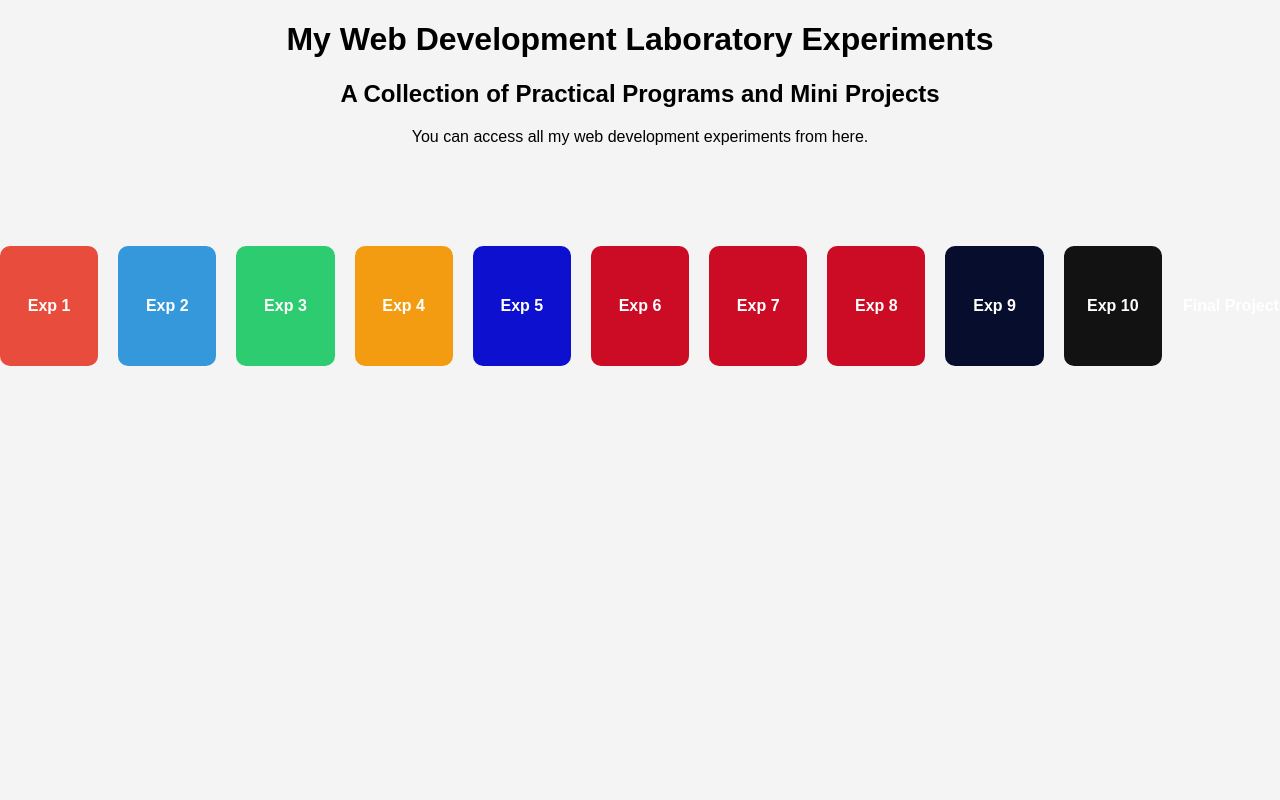
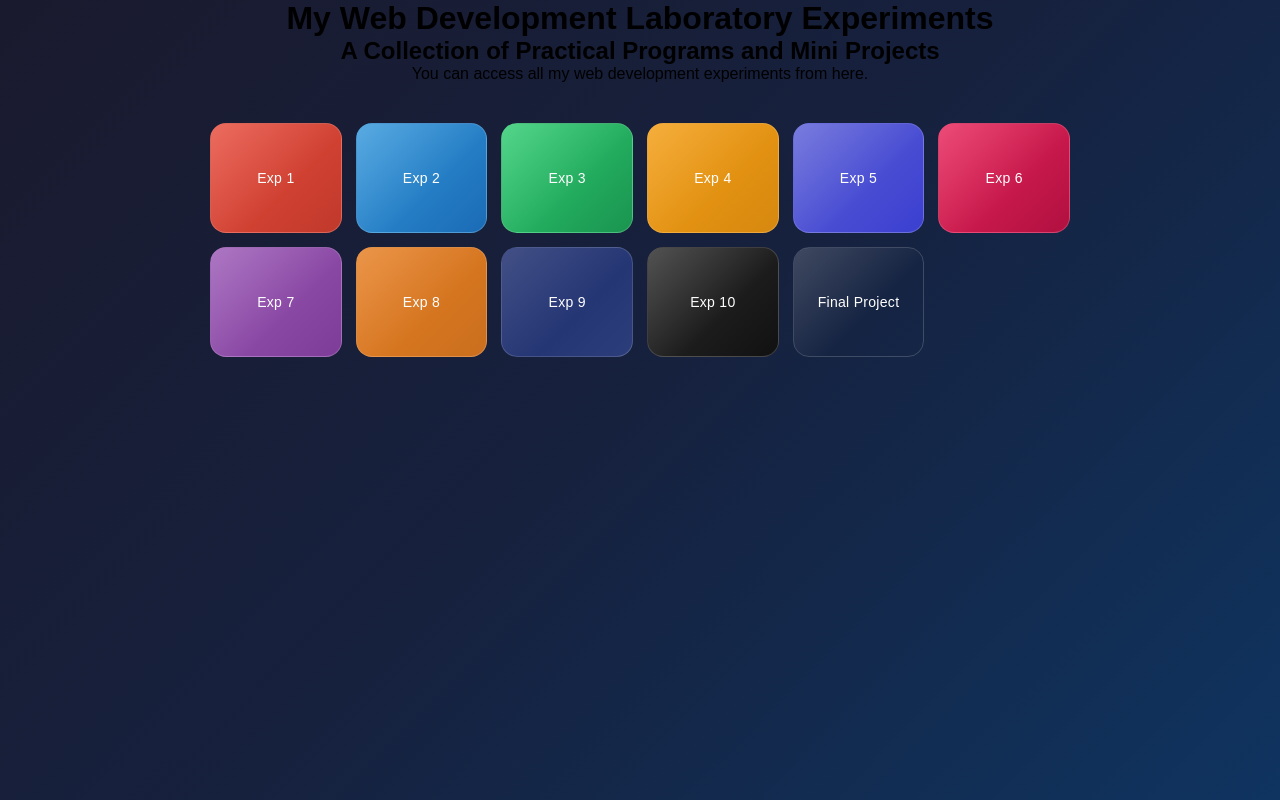
Before and after one commit to chinthakuntamanojreddy-cyber/WebTech, a PHP site: page / in a window 1280 px wide. Run offline with PHP 8.4, Linux system fonts and the light colour scheme.

Commit message:
Update style.css

```diff
--- a/style.css
+++ b/style.css
@@ -1,101 +1,88 @@
+* {
+  box-sizing: border-box;
+  margin: 0;
+  padding: 0;
+}
+
 body {
-    margin: 0;
-    font-family: Arial, sans-serif;
-    background-color: #f4f4f4;
+  font-family: Arial, sans-serif;
+  background: linear-gradient(135deg, #1a1a2e 0%, #16213e 50%, #0f3460 100%);
+  min-height: 100vh;
 }
 
 nav {
-    display: flex;
-    justify-content: center;
-    gap: 20px;
-    margin-top: 100px;
+  display: grid;
+  grid-template-columns: repeat(auto-fit, minmax(130px, 1fr));
+  gap: 14px;
+  padding: 40px 20px;
+  max-width: 900px;
+  margin: 0 auto;
 }
 
 .box {
-    display: inline-block;
-    width: 120px;
-    height: 120px;
-    text-align: center;
-    line-height: 120px;
-    text-decoration: none;
-    color: white;
-    font-weight: bold;
-    border-radius: 10px;
-    transition: 0.3s;
+  display: flex;
+  flex-direction: column;
+  align-items: center;
+  justify-content: center;
+  min-height: 110px;
+  padding: 16px 10px;
+  border-radius: 16px;
+  text-decoration: none;
+  color: white;
+  font-weight: 500;
+  font-size: 14px;
+  text-align: center;
+  letter-spacing: 0.3px;
+  border: 1.5px solid rgba(255, 255, 255, 0.18);
+  position: relative;
+  overflow: hidden;
+  transition: transform 0.22s cubic-bezier(0.34, 1.56, 0.64, 1),
+              filter 0.22s ease;
+  cursor: pointer;
 }
 
-/* Different colors */
-.box:nth-child(1) {
-    background-color: #e74c3c;
-}
-
-.box:nth-child(2) {
-    background-color: #3498db;
-}
-
-.box:nth-child(3) {
-    background-color: #2ecc71;
-}
-
-.box:nth-child(4) {
-    background-color: #f39c12;
+/* Glossy shine overlay */
+.box::before {
+  content: '';
+  position: absolute;
+  inset: 0;
+  background: linear-gradient(
+    135deg,
+    rgba(255, 255, 255, 0.18) 0%,
+    rgba(255, 255, 255, 0) 60%
+  );
+  pointer-events: none;
 }
 
 .box:hover {
-    transform: scale(1.1);
-    opacity: 0.8;
+  transform: translateY(-6px) scale(1.04);
+  filter: brightness(1.12);
 }
 
-.box:nth-child(5) {
-    background-color: #0d11cf;
+.box:active {
+  transform: scale(0.97);
 }
 
-.box:hover {
-    transform: scale(1.1);
-    opacity: 0.8;
+/* Individual box gradients */
+.box:nth-child(1)  { background: linear-gradient(135deg, #e74c3c, #c0392b); }
+.box:nth-child(2)  { background: linear-gradient(135deg, #3498db, #1a6bb5); }
+.box:nth-child(3)  { background: linear-gradient(135deg, #2ecc71, #1a9450); }
+.box:nth-child(4)  { background: linear-gradient(135deg, #f39c12, #d68910); }
+.box:nth-child(5)  { background: linear-gradient(135deg, #5b5fd6, #3b3fd0); }
+.box:nth-child(6)  { background: linear-gradient(135deg, #e8245a, #b01040); }
+.box:nth-child(7)  { background: linear-gradient(135deg, #9b59b6, #7d3c98); }
+.box:nth-child(8)  { background: linear-gradient(135deg, #e67e22, #ca6f1e); }
+.box:nth-child(9)  { background: linear-gradient(135deg, #1a2a6c, #2c3e7a); }
+.box:nth-child(10) { background: linear-gradient(135deg, #2c2c2c, #111111); }
+
+/* Mobile: 2-column grid */
+@media (max-width: 480px) {
+  nav {
+    grid-template-columns: repeat(2, 1fr);
+    gap: 12px;
+    padding: 20px 14px;
+  }
+  .box {
+    min-height: 95px;
+  }
 }
-
-.box:nth-child(6) {
-    background-color: #cc0b24;
-}
-
-.box:hover {
-    transform: scale(1.1);
-    opacity: 0.8;
-}
-
-.box:nth-child(7) {
-    background-color: #cc0b24;
-}
-
-.box:hover {
-    transform: scale(1.1);
-    opacity: 0.8;
-}
-
-.box:nth-child(8) {
-    background-color: #cc0b24;
-}
-
-.box:hover {
-    transform: scale(1.1);
-    opacity: 0.8;
-}
-
-.box:nth-child(9) {
-    background-color: #070e2d;
-}
-
-.box:hover {
-    transform: scale(1.1);
-    opacity: 0.8;
-}
-
-.box:nth-child(10) {
-    background-color: #131212;
-}
-
-.box:hover {
-    transform: scale(1.1);
-    opacity: 0.8;
-}
```
